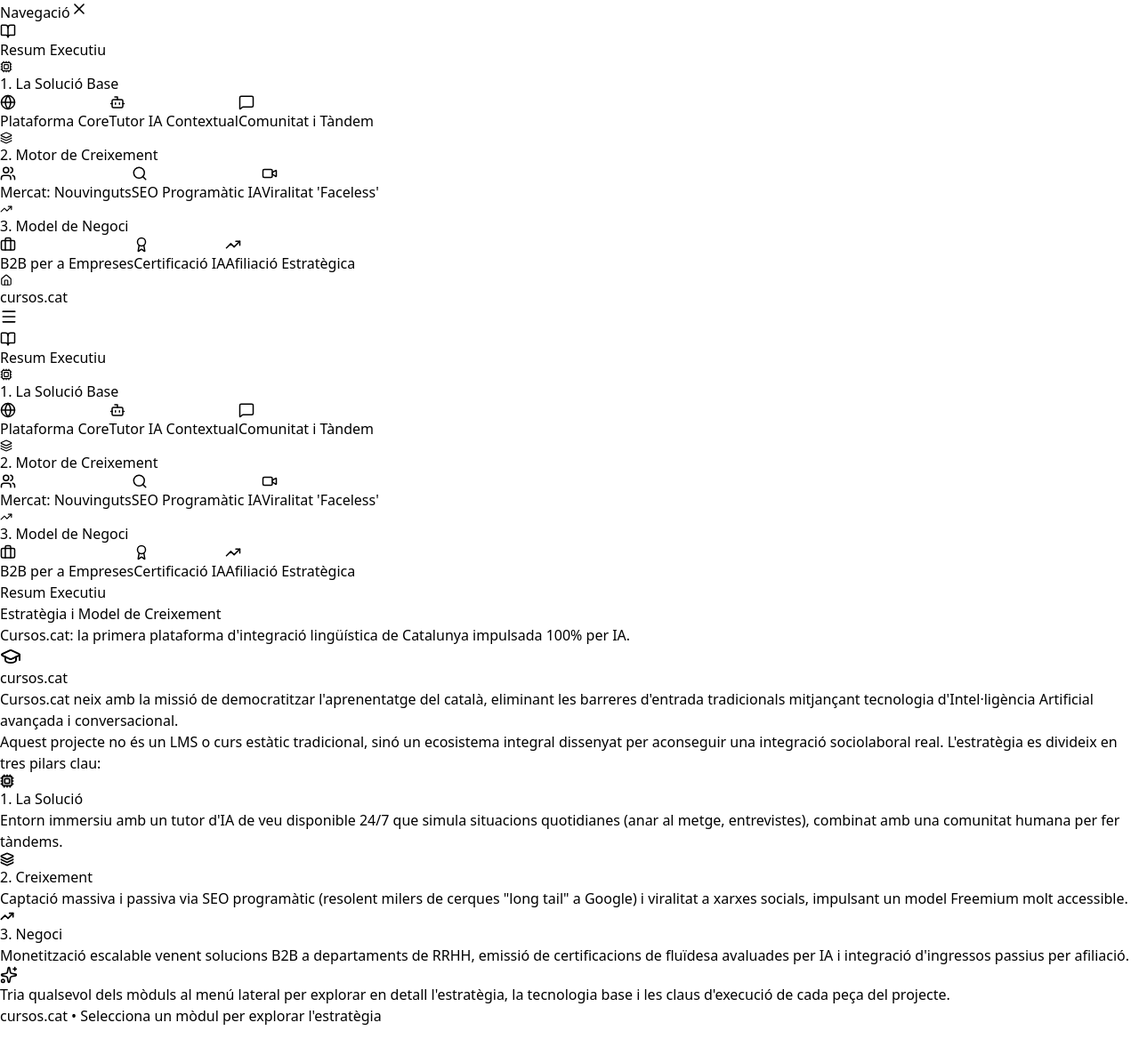
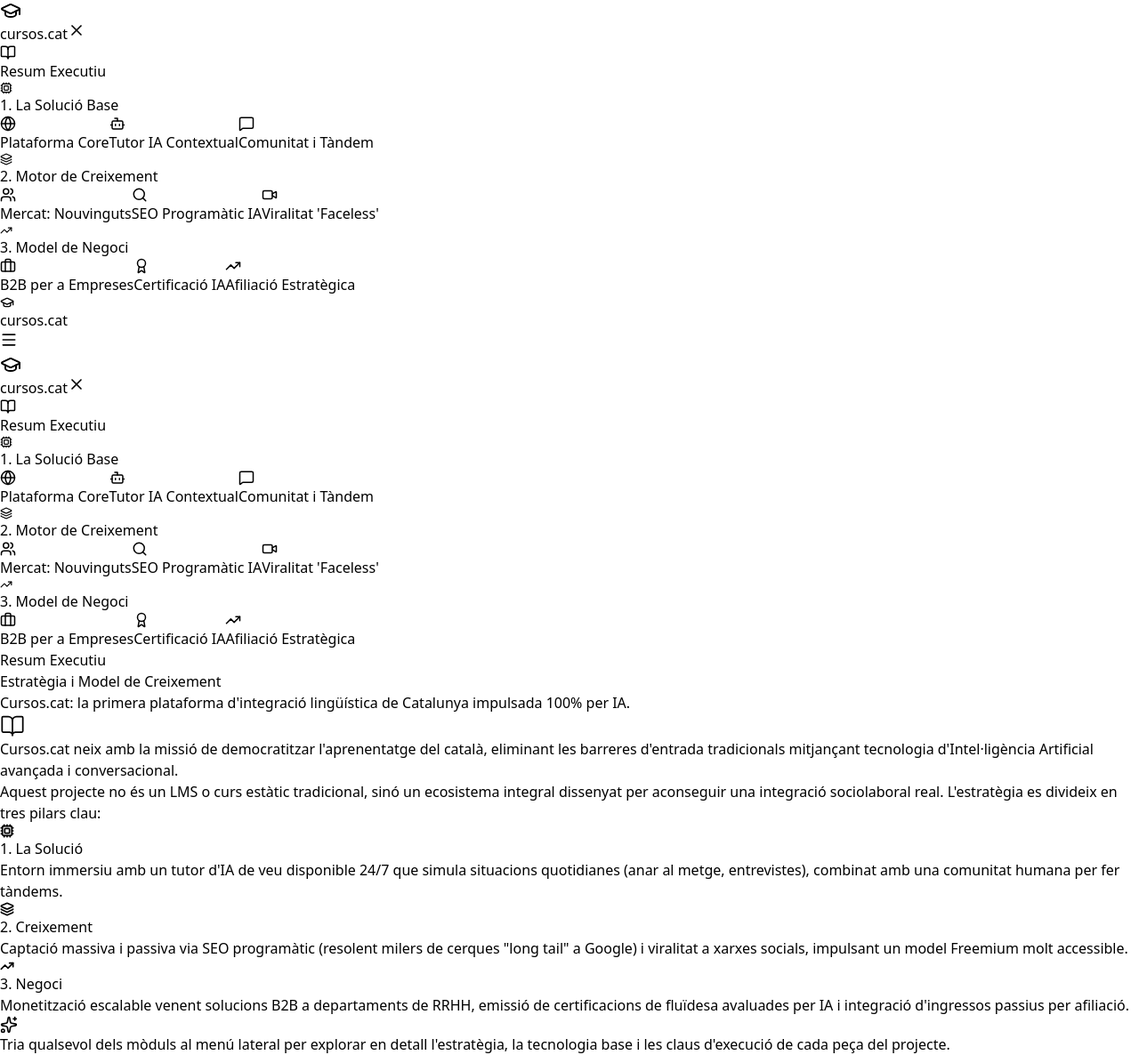
Before and after one commit to vosko03/cursos, a React (Vite) app: page /dash in a window 1280 px wide. Shown: the whole page at 89% size. Before the commit the page ends 1154 px from the top, so only its background shows below. Built offline with nearby package versions, Linux system fonts and the light colour scheme.

Commit message:
Refactor Dashboard component layout and styles
Refactor Dashboard component for improved structure and readability. Adjusted layout, updated header styles, and added new props for better functionality.

```diff
--- a/src/pages/Dashboard.jsx
+++ b/src/pages/Dashboard.jsx
@@ -1,8 +1,8 @@
-import React, { useState, useEffect } from 'react';
+import React, { useState, useEffect, useRef } from 'react';
 import {
   Users, Bot, Search, Video, Briefcase, Award,
   MessageSquare, TrendingUp, Cpu, Layers, Globe,
-  Home, Map, Sparkles, Menu, X, BookOpen, GraduationCap
+  Map, Sparkles, Menu, X, BookOpen, GraduationCap
 } from 'lucide-react';
 import { Analytics } from "@vercel/analytics/react";
 
@@ -35,27 +35,26 @@ const DetailPanel = ({ node }) => {
   if (node.isSummary) {
     return (
       <div key="summary" className="h-full animate-fade-in flex flex-col">
-        {/* Capçalera del Resum Integrada */}
+        {/* Capçalera del Resum */}
         <div className="flex flex-col sm:flex-row justify-between items-start gap-6 mb-8 border-b border-zinc-100 pb-8">
           <div>
             <p className="text-xs font-bold text-blue-600 uppercase tracking-widest mb-2">Resum Executiu</p>
-            <h2 className="text-3xl font-bold text-zinc-900 tracking-tight leading-tight mb-3">
+            <h2 className="text-2xl md:text-3xl font-bold text-zinc-900 tracking-tight leading-tight mb-3">
               Estratègia i Model de Creixement
             </h2>
-            <p className="text-base font-medium text-zinc-500">
+            <p className="text-sm md:text-base font-medium text-zinc-500">
               Cursos.cat: la primera plataforma d'integració lingüística de Catalunya impulsada 100% per IA.
             </p>
           </div>
 
-          {/* LOGO REPRESENTATIU DE CURSOS (Superior Dreta) */}
-          <div className="flex items-center gap-2 bg-zinc-900 text-white px-5 py-3.5 rounded-xl shadow-md shrink-0">
-            <GraduationCap size={24} className="text-blue-400" />
-            <span className="font-bold text-lg tracking-tight">cursos<span className="text-blue-400">.cat</span></span>
+          {/* Icona Resum (Superior Dreta) */}
+          <div className="hidden sm:flex items-center justify-center p-3.5 rounded-xl border shrink-0 shadow-sm bg-slate-50 text-slate-700 border-slate-200">
+            <BookOpen size={28} strokeWidth={1.5} />
           </div>
         </div>
 
         {/* Contingut fàcil de llegir */}
-        <div className="space-y-6 text-zinc-600 text-sm leading-relaxed">
+        <div className="space-y-6 text-zinc-600 text-sm leading-relaxed pb-6">
           <p className="text-base font-medium text-zinc-800">
             Cursos.cat neix amb la missió de democratitzar l'aprenentatge del català, eliminant les barreres d'entrada tradicionals mitjançant tecnologia d'Intel·ligència Artificial avançada i conversacional.
           </p>
@@ -101,7 +100,7 @@ const DetailPanel = ({ node }) => {
 
   // Renderització per defecte dels mòduls
   return (
-    <div key={node.title} className="h-full animate-fade-in">
+    <div key={node.title} className="h-full animate-fade-in flex flex-col pb-6">
       <div className="flex justify-between items-start gap-4 mb-8">
         <div className="pr-4">
           <p className="text-xs font-semibold text-zinc-400 uppercase tracking-widest mb-1.5">Pilar Estratègic</p>
@@ -162,11 +161,14 @@ const DetailPanel = ({ node }) => {
   );
 };
 
-// --- DADES AMB COLORS ASSIGNATS ---
+// --- DADES ---
 
 const nodes = {
   resumen: {
-    isSummary: true
+    isSummary: true,
+    title: "Resum Executiu",
+    subtitle: "Visió general i estructura del projecte",
+    icon: BookOpen
   },
   central: {
     title: "Plataforma Core", subtitle: "L'ecosistema immersiu", icon: Globe,
@@ -220,6 +222,7 @@ const nodes = {
 const Dashboard = () => {
   const [selectedNode, setSelectedNode] = useState('resumen');
   const [isMobileMenuOpen, setIsMobileMenuOpen] = useState(false);
+  const detailRef = useRef(null);
 
   useEffect(() => {
     document.title = "Cursos.cat: la primera plataforma d'integració lingüística de Catalunya impulsada 100% per IA.";
@@ -229,12 +232,32 @@ const Dashboard = () => {
     setSelectedNode(key);
     if (window.innerWidth < 1024) {
       setIsMobileMenuOpen(false);
-      window.scrollTo({ top: 0, behavior: 'smooth' });
+    }
+    // Fa scroll amunt del panell de detall en canviar de secció
+    if (detailRef.current) {
+      detailRef.current.scrollTo({ top: 0, behavior: 'smooth' });
     }
   };
 
   const SidebarContent = () => (
-    <div className="flex flex-col gap-6">
+    <div className="flex flex-col h-full min-h-0">
+
+      {/* LOGO CURSOS.CAT (Fixat a dalt del menú) */}
+      <div className="flex items-center gap-2 bg-zinc-900 text-white px-4 py-3.5 rounded-xl shadow-md mb-6 shrink-0 relative">
+        <GraduationCap size={24} className="text-blue-400" />
+        <span className="font-bold text-lg tracking-tight">cursos<span className="text-blue-400">.cat</span></span>
+
+        {/* Botó tancar només visible en mòbil */}
+        <button
+          onClick={() => setIsMobileMenuOpen(false)}
+          className="absolute right-3 top-1/2 -translate-y-1/2 p-1.5 text-zinc-400 hover:text-white rounded-md transition-colors lg:hidden"
+        >
+          <X size={20}/>
+        </button>
+      </div>
+
+      {/* Navegació scrollable */}
+      <div className="flex flex-col gap-6 overflow-y-auto custom-scrollbar pr-2 pb-6 flex-1">
 
         <div className="pb-4 border-b border-zinc-200">
           <StrategyNode
@@ -281,35 +304,32 @@ const Dashboard = () => {
           </div>
         </section>
       </div>
+    </div>
   );
 
   return (
-    <div className="min-h-screen bg-[#FAFAFA] font-sans text-zinc-900 selection:bg-zinc-200 flex flex-col justify-center py-6 md:py-12">
+    // 100dvh fixa la pantalla sense scroll exterior
+    <div className="h-[100dvh] w-full bg-[#FAFAFA] font-sans text-zinc-900 selection:bg-zinc-200 flex flex-col p-3 md:p-6 lg:p-8 overflow-hidden">
 
-      {/* OVERLAY I MENÚ LATERAL MÒBIL */}
+      {/* OVERLAY MÒBIL */}
       <div
         className={`fixed inset-0 bg-zinc-900/20 backdrop-blur-sm z-50 lg:hidden transition-opacity duration-300 ${isMobileMenuOpen ? 'opacity-100' : 'opacity-0 pointer-events-none'}`}
         onClick={() => setIsMobileMenuOpen(false)}
       />
 
-      <aside className={`fixed inset-y-0 right-0 w-[280px] sm:w-[320px] bg-[#FAFAFA] z-50 p-6 border-l border-zinc-200 shadow-2xl transform transition-transform duration-300 ease-in-out lg:hidden flex flex-col overflow-y-auto ${isMobileMenuOpen ? 'translate-x-0' : 'translate-x-full'}`}>
-        <div className="flex justify-between items-center mb-8 border-b border-zinc-200 pb-4">
-          <span className="font-semibold text-zinc-900 text-sm uppercase tracking-wider">Navegació</span>
-          <button onClick={() => setIsMobileMenuOpen(false)} className="p-2 -mr-2 text-zinc-500 hover:bg-zinc-200/50 rounded-md transition-colors">
-            <X size={20}/>
-          </button>
-        </div>
+      {/* DRAWER MÒBIL */}
+      <aside className={`fixed inset-y-0 right-0 w-[280px] sm:w-[320px] bg-[#FAFAFA] z-50 p-5 border-l border-zinc-200 shadow-2xl transform transition-transform duration-300 ease-in-out lg:hidden flex flex-col ${isMobileMenuOpen ? 'translate-x-0' : 'translate-x-full'}`}>
         <SidebarContent />
       </aside>
 
       {/* CONTENIDOR PRINCIPAL */}
-      <main className="w-full max-w-6xl mx-auto px-4 md:px-6 lg:px-8">
+      <div className="w-full max-w-6xl mx-auto flex flex-col h-full min-h-0">
 
-        {/* Barra superior exclusivament per a mòbils (per poder obrir el menú ja que no hi ha header) */}
-        <div className="lg:hidden flex items-center justify-between mb-4 bg-white p-3 rounded-xl border border-zinc-200 shadow-sm">
-          <div className="flex items-center gap-2 bg-zinc-900 text-white px-3 py-1.5 rounded-md text-xs font-medium">
-            <Home size={14} />
-            <span>cursos.cat</span>
+        {/* Barra superior exclusivament per a mòbils */}
+        <div className="lg:hidden flex items-center justify-between mb-3 bg-white p-3 rounded-xl border border-zinc-200 shadow-sm shrink-0">
+          <div className="flex items-center gap-2 bg-zinc-900 text-white px-3 py-1.5 rounded-md text-sm font-medium">
+            <GraduationCap size={16} className="text-blue-400" />
+            <span className="font-bold tracking-tight">cursos<span className="text-blue-400">.cat</span></span>
           </div>
           <button
             className="p-1.5 text-zinc-600 hover:bg-zinc-100 rounded-md transition-colors"
@@ -319,24 +339,20 @@ const Dashboard = () => {
           </button>
         </div>
 
-        <div className="bg-white border border-zinc-200 shadow-xl shadow-zinc-200/40 rounded-2xl flex flex-col lg:flex-row overflow-hidden min-h-[650px]">
+        {/* Targeta Central (Split View) */}
+        <main className="bg-white border border-zinc-200 shadow-xl shadow-zinc-200/40 rounded-2xl flex flex-col lg:flex-row overflow-hidden flex-1 min-h-0">
 
-          <aside className="hidden lg:block w-[300px] bg-zinc-50/50 border-r border-zinc-200 p-6 shrink-0">
+          <aside className="hidden lg:flex flex-col w-[300px] bg-zinc-50/50 border-r border-zinc-200 p-6 shrink-0 h-full min-h-0">
             <SidebarContent />
           </aside>
 
-          <section className="flex-1 p-6 md:p-8 lg:p-10 bg-white">
+          {/* Panell dret amb scroll independent */}
+          <section ref={detailRef} className="flex-1 p-6 md:p-8 lg:p-10 bg-white overflow-y-auto custom-scrollbar h-full min-h-0 relative">
             <DetailPanel node={nodes[selectedNode]} />
           </section>
 
+        </main>
       </div>
-      </main>
-
-      <footer className="max-w-6xl mx-auto mt-8 text-center px-4">
-        <p className="text-zinc-400 text-sm font-medium">
-          cursos.cat &bull; Selecciona un mòdul per explorar l'estratègia
-        </p>
-      </footer>
 
       <style dangerouslySetInnerHTML={{__html: `
         @keyframes fadeInUp {
```
Lines whose indentation alone changed are shown as unchanged.
